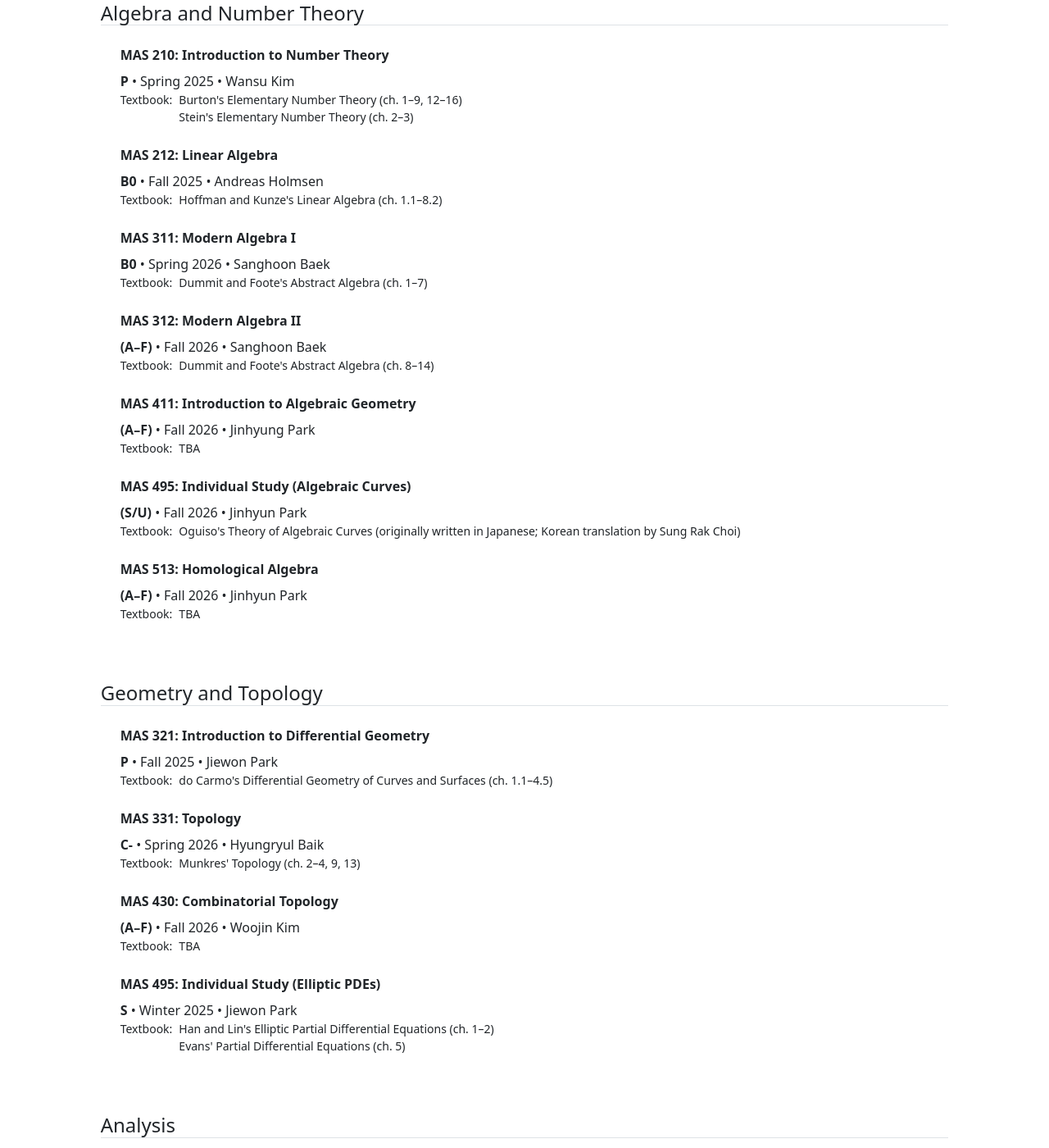
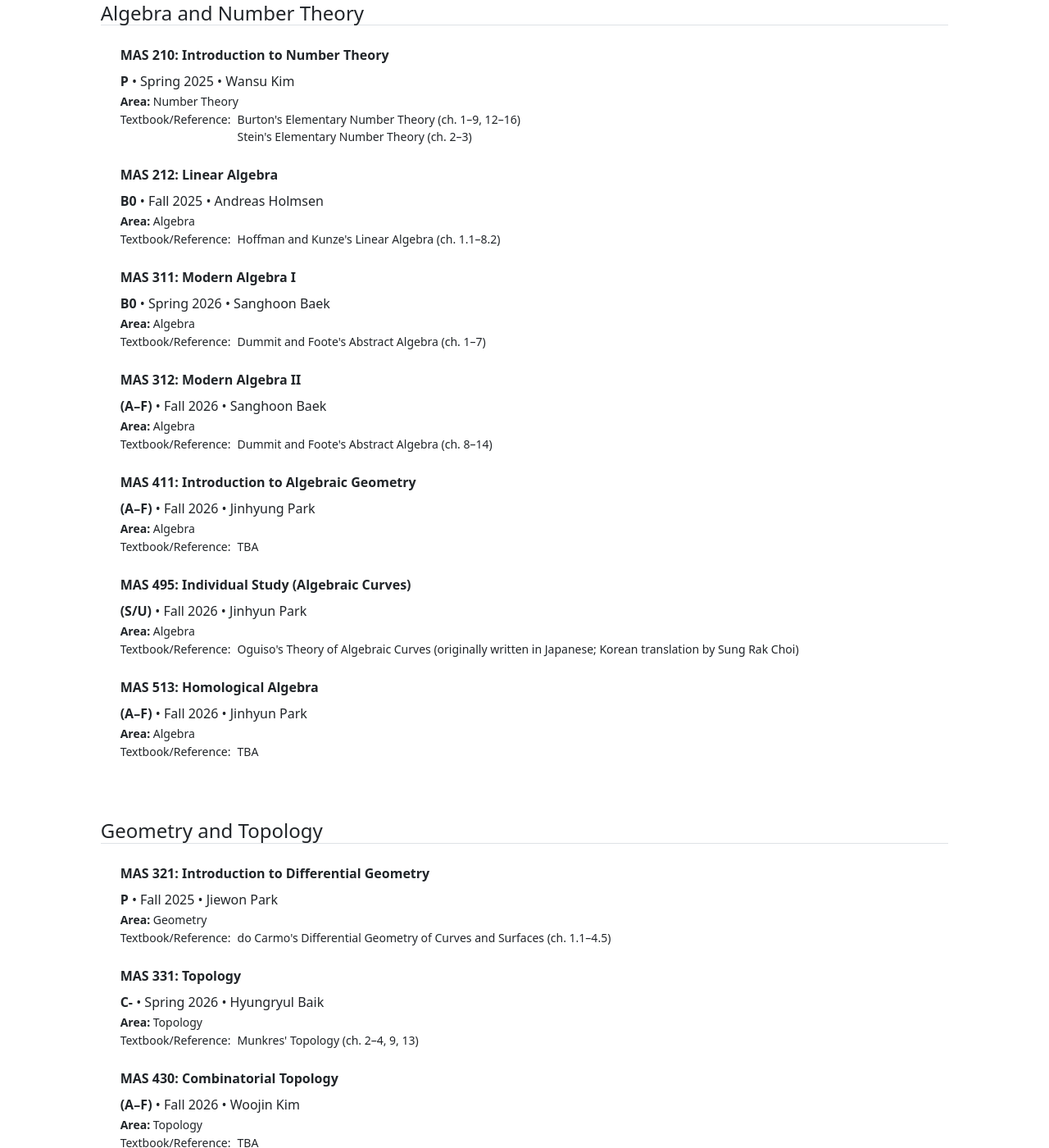
Before and after one commit to ynghyn-na/ynghyn-na.github.io, a Jekyll site: the page built from coursework-field.md, in a window 1280 px wide and 1400 px high, scrolled down 298 px. Shown: the whole window at 82% size. Built offline with Jekyll 4.4.1, drawn with Linux system fonts in a browser that asks for light colours; some of the changed text lies outside the part shown.

Commit message:
Update coursework-field.html

```diff
--- a/_layouts/coursework-field.html
+++ b/_layouts/coursework-field.html
@@ -7,7 +7,7 @@ layout: default
 <div class="row g-5 mb-5">
   <div>
 
-    <h3 class="fw-bold border-bottom pb-3 mb-5">Coursework in Mathematics</h3>
+    <h3 class="fw-bold border-bottom pb-3 mb-5">Coursework</h3>
 
     <p class="mb-4 text-end">
       <a href="/coursework-term" style="color: #E77500 !important; text-decoration: none;">
@@ -22,8 +22,11 @@ layout: default
         <div class="mb-5 row gx-5">
           <div class="col-12">
             <h4 class="border-bottom mb-4">{{ field.title }}</h4>
+            {% if field.description %}
+              <p class="text-muted">{{ field.description }}</p>
+            {% endif %}
+
             <div class="ps-md-4">
-
               {% assign sorted_courses = courses_in_field | sort: "num" %}
               {% for course in sorted_courses %}
 
@@ -31,9 +34,19 @@ layout: default
 
                 <p class="fw-bold mb-2">{{ course.title }}</p>
                 <p class="mb-4">
-                  {{ course.grade }} • {{ matched_term.title }} • {{ course.professor }}<br>
+                  {{ course.grade }}
+                  {% if course.credits %} • {{ course.credits }} credits{% endif %}
+                  {% if matched_term %} • {{ matched_term.title }}{% endif %}
+                  {% if course.professor and course.professor != "" %} • {{ course.professor }}{% endif %}
+                  <br>
+
+                  {% if course.topic and course.topic != "" %}
+                    <small><b>Area:</b> {{ course.topic }}</small><br>
+                  {% endif %}
+
+                  {% if course.textbook and course.textbook != "" %}
                     <small class="d-flex">
-                    <span class="me-2">Textbook:</span>
+                      <span class="me-2">Textbook/Reference:</span>
                       <span class="d-block">
                         {% assign books = course.textbook | split: "<br>" %}
                         {% for book in books %}
@@ -41,9 +54,13 @@ layout: default
                         {% endfor %}
                       </span>
                     </small>
+                  {% endif %}
+
+                  {% if course.note and course.note != "" %}
+                    <small class="text-muted">{{ course.note }}</small>
+                  {% endif %}
                 </p>
               {% endfor %}
-
             </div>
           </div>
         </div>
```
Lines whose indentation alone changed are shown as unchanged.
